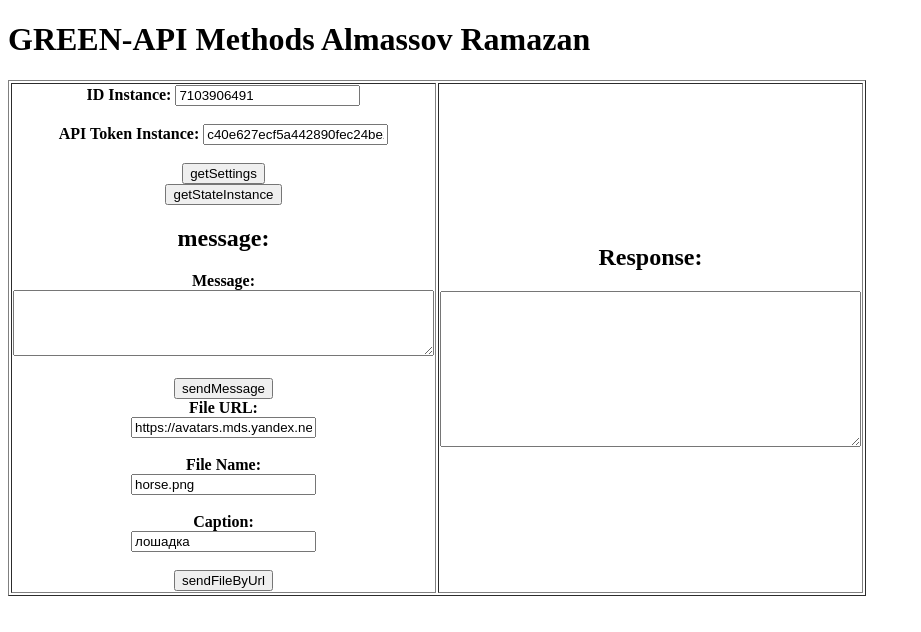
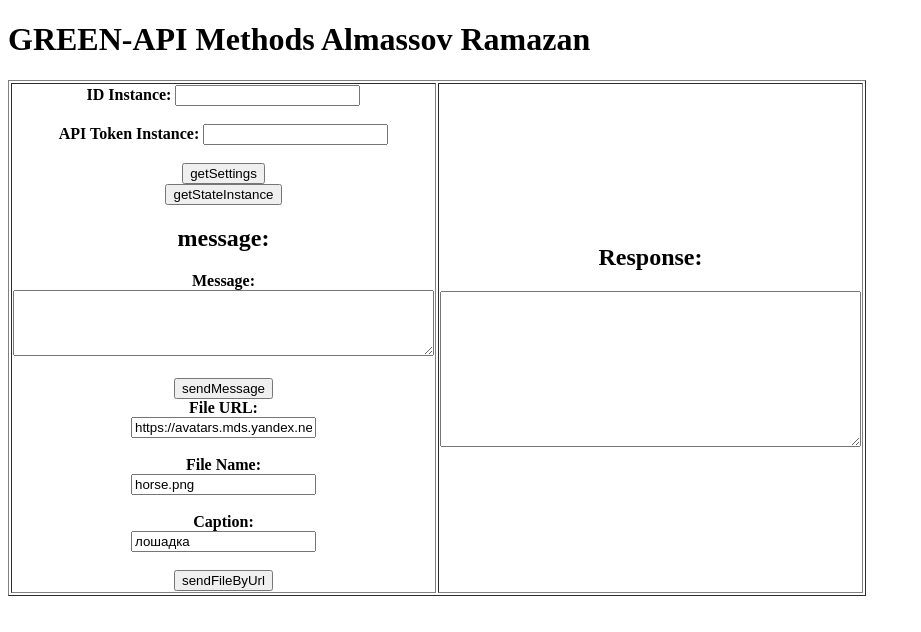
Before and after one commit to Ramsszs/Green-Api-AlmassovR, a plain HTML site: page index.html in a window 1280 px wide. Shown: the whole page, without its empty margins (0-921 px from the left). Drawn offline with Linux system fonts and the light colour scheme.

Commit message:
Update index.html

```diff
--- a/index.html
+++ b/index.html
@@ -14,9 +14,9 @@
             <th>
             <div class="getSettings">
                 <label for="idInstance">ID Instance:</label>
-                <input type="text" id="idInstance" value="7103906491"><br><br>
+                <input type="text" id="idInstance" value=""><br><br>
                 <label for="apiToken">API Token Instance:</label>
-                <input type="text" id="apiToken" value="c40e627ecf5a442890fec24be21b153c7b787770d65942c59d"><br><br>
+                <input type="text" id="apiToken" value=""><br><br>
 
                 <button onclick="getSettings()">getSettings</button>
             </div>
```
